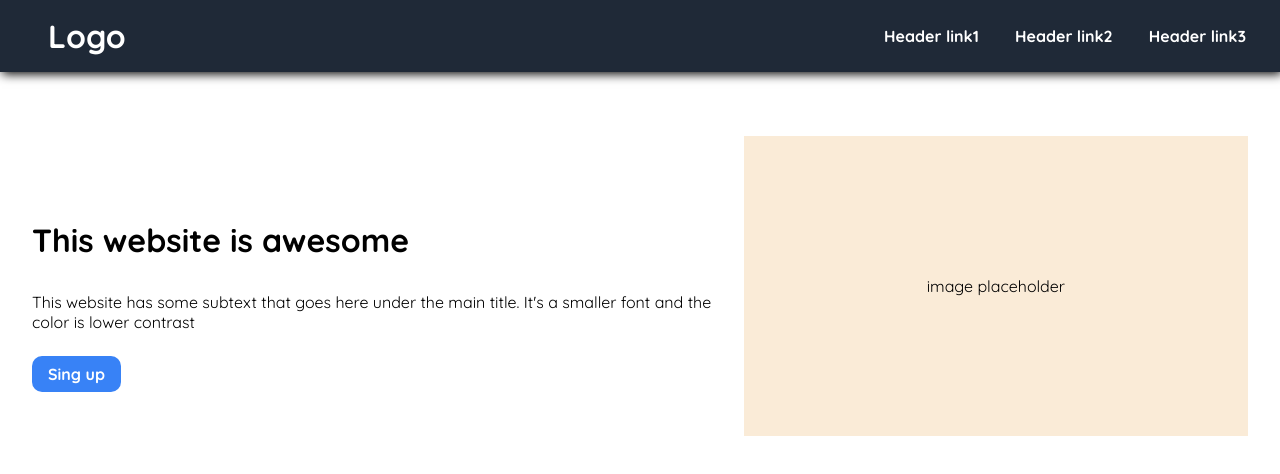
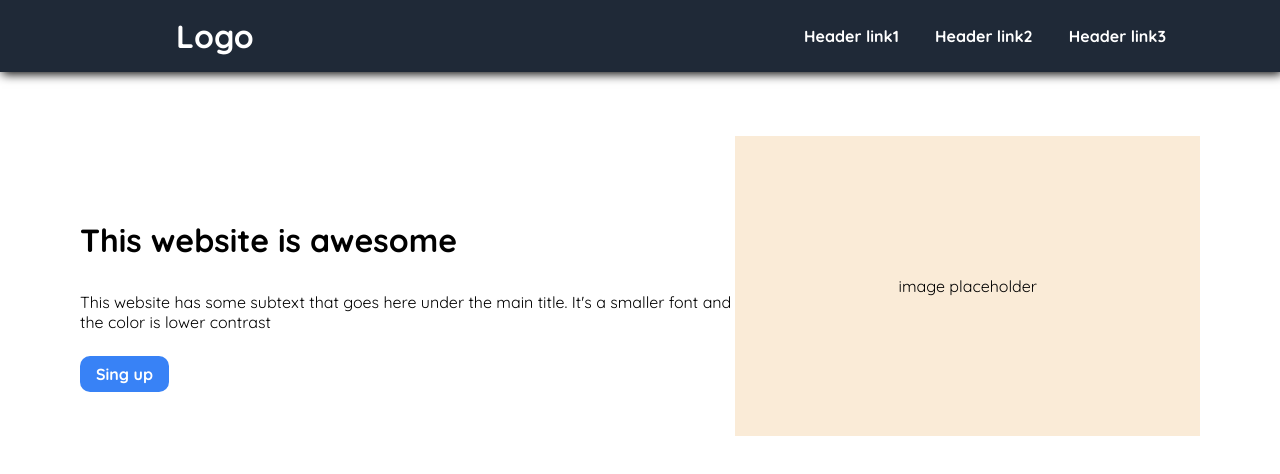
Before and after one commit to istvan-tamas/odin-landing-page, a plain HTML site: page index.html in a window 1280 px wide. Drawn offline with Linux system fonts and the light colour scheme.

Commit message:
Minor margin changes to line up elements

```diff
--- a/style.css
+++ b/style.css
@@ -19,11 +19,12 @@ header {
 header h1 {
     color: #FFFFFF;
     display: flex;
-    margin:0 1em;
+    margin: 0 5em;
 }
 
 header nav {
     display: flex;
+    margin: 0 5em;
 }
 
 header a {
@@ -43,7 +44,7 @@ header a:hover {
 
 #main {
     display: flex;
-    margin: 4em 2em;
+    margin: 4em 5em;
     justify-content: space-between;
     align-items: center;
 }
```
